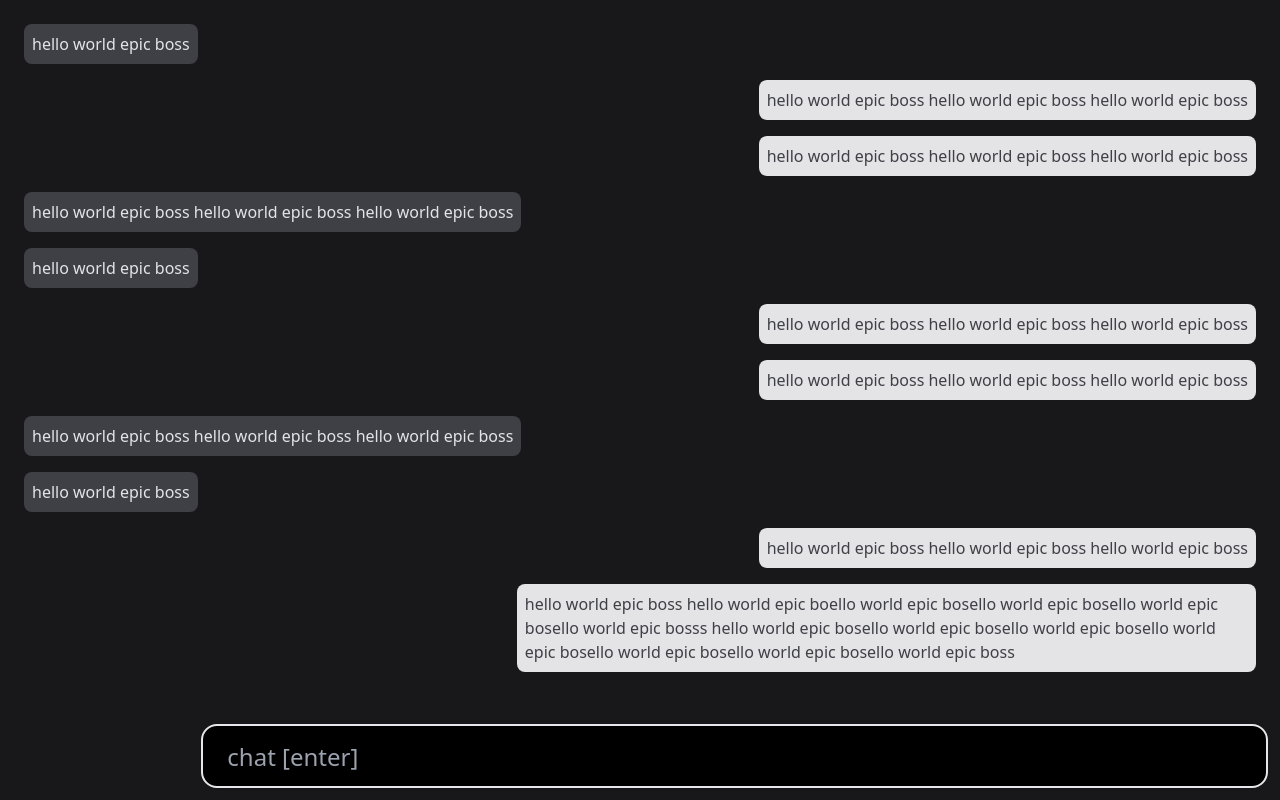
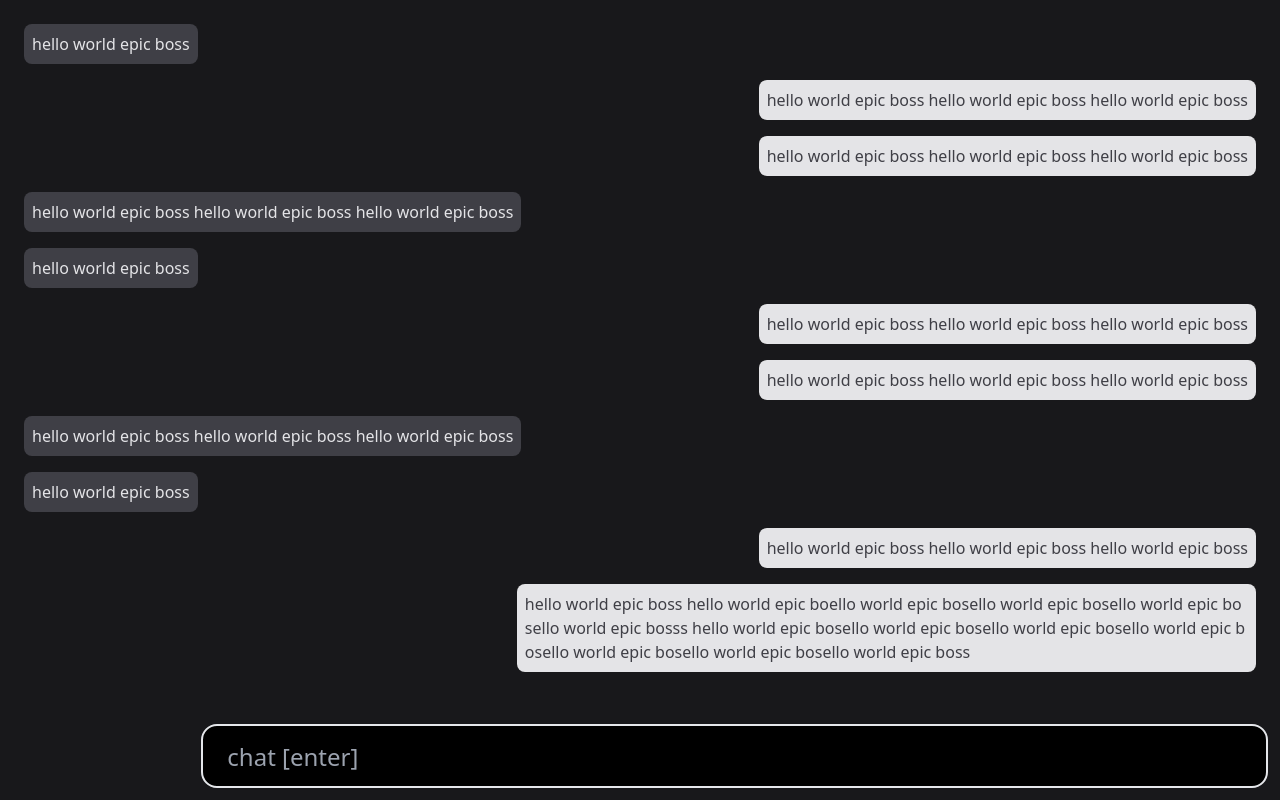
Before and after one commit to davidlu51412/ChatApp, a React (Create React App) app in the folder frontend/: page /test in a window 1280 px wide. Built offline with nearby package versions, Linux system fonts and the light colour scheme.

Commit message:
github pages

```diff
--- a/frontend/package.json
+++ b/frontend/package.json
@@ -41,6 +41,7 @@
   },
   "devDependencies": {
     "autoprefixer": "^10.4.13",
+    "gh-pages": "^4.0.0",
     "postcss": "^8.4.20",
     "react-router-dom": "^6.4.5",
     "tailwindcss": "^3.2.4"
--- a/frontend/src/components/Message.js
+++ b/frontend/src/components/Message.js
@@ -2,8 +2,8 @@ import React from "react";
 
 function Message({ text, isUser }) {
   const styling = !isUser
-    ? "bg-zinc-700 text-zinc-200 rounded-lg float-left p-2 max-w-[60%]"
-    : "bg-zinc-200 text-zinc-700 rounded-lg float-right p-2 max-w-[60%]";
+    ? "bg-zinc-700 text-zinc-200 rounded-lg float-left p-2 max-w-[60%] break-all"
+    : "bg-zinc-200 text-zinc-700 rounded-lg float-right p-2 max-w-[60%] break-all";
   return (
     <div class="w-full overflow-auto">
       <p class={styling}>{text}</p>
```
Also changed, not shown: 1 other file (tests, documents, lock files or other folders).
